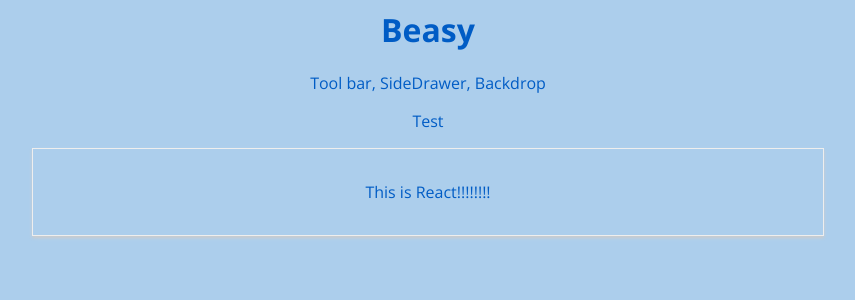
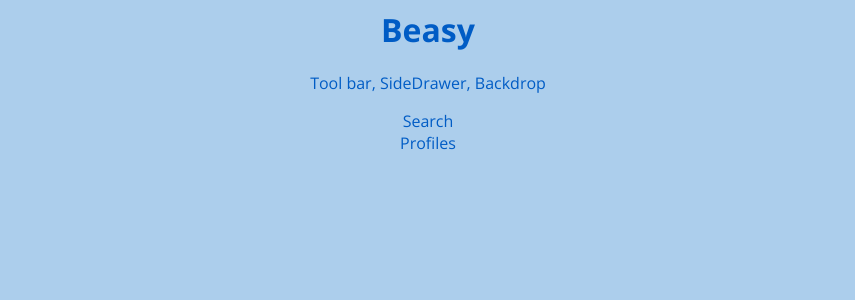
Before and after one commit to sharonKerz/beasy, a React app: page / in a window 1280 px wide. Shown: the top 300 px of the page, without its empty margins (212-1067 px from the left). Built offline with nearby package versions, Linux system fonts and the light colour scheme.

Commit message:
adding StageBuilder and changed bundle to support dynamic css

```diff
--- a/package.json
+++ b/package.json
@@ -12,7 +12,6 @@
     "cloudant": "^1.10.0",
     "dotenv": "^4.0.0",
     "express": "^4.16.2",
-    "radium": "^0.25.0",
     "react": "^16.5.0",
     "react-dom": "^16.5.0",
     "request": "^2.83.0"
--- a/src/client/App.js
+++ b/src/client/App.js
@@ -1,13 +1,12 @@
 import React, { Component } from 'react';
 import Layout from './components/Layout/Layout'
-import SimpleSuccessTest from './components/SimpleSuccessText/SimpleSuccessText';
+import StageBuilder from './components/StageBuilder/StageBuilder'
 class App extends Component {
   render() {
     return (
       <div className="App">
         <Layout>
-          <p> Test </p>
-          <SimpleSuccessTest></SimpleSuccessTest>
+          <StageBuilder />
         </Layout>
       </div>
     );
--- /dev/null
+++ b/src/client/components/Layout/Layout.css
@@ -0,0 +1,3 @@
+.Content {
+    margin-top: 16px;
+}
--- a/src/client/components/Layout/Layout.js
+++ b/src/client/components/Layout/Layout.js
@@ -1,9 +1,10 @@
 import React from 'react'
 import Wrapper from '../../hoc/Wrapper'
+import classes from './Layout.css';
 const layout = (prop) => (
     <Wrapper>
         <div>Tool bar, SideDrawer, Backdrop</div>
-        <main>
+        <main className={classes.Content}>
             {prop.children}
         </main>
     </Wrapper>
--- a/src/client/components/SimpleSuccessText/SimpleSuccessText.css
+++ /dev/null
@@ -1,8 +0,0 @@
-.Simple {
-    width: 60%;
-    margin: auto;
-    border: 1px solid #eeeeee;
-    box-shadow: 0 2px 3px #cccccc;
-    padding: 16px;
-    text-align: center;
-}
--- a/src/client/components/SimpleSuccessText/SimpleSuccessText.js
+++ /dev/null
@@ -1,12 +0,0 @@
-import React from 'react';
-import './SimpleSuccessText.css';
-const simpleSuccessText = () => {
-
-    return (
-    <div className="Simple">
-        <p> This is React!!!!!!!!</p>
-    </div>);
-
-}
-
-export default simpleSuccessText;
--- /dev/null
+++ b/src/client/components/StageBuilder/StageBuilder.js
@@ -0,0 +1,15 @@
+import React, { Component } from 'react';
+import Wrapper from '../../hoc/Wrapper'
+import './StageBuilder.css';
+class StageBuilder extends Component {
+    render() {
+        return (
+            <Wrapper>
+                <div>Search</div>
+                <div>Profiles</div>
+            </Wrapper>
+        );
+    }
+}
+
+export default StageBuilder;
--- a/webpack.config.js
+++ b/webpack.config.js
@@ -20,7 +20,12 @@ const config = {
        use: [{
            loader: "style-loader" // creates style nodes from JS strings
        }, {
-           loader: "css-loader" // translates CSS into CommonJS
+           loader: "css-loader", // translates CSS into CommonJS
+           options:{
+             importLoaders: 1,
+             modules: true,
+             localIdentName: '[name]__[local]__[hash:base64:5]'
+           }
        }, {
            loader: "sass-loader" // compiles Sass to CSS
        }]
```
Also changed, not shown: src/client/components/StageBuilder/StageBuilder.css (added), 1 other file (tests, documents, lock files or other folders).
